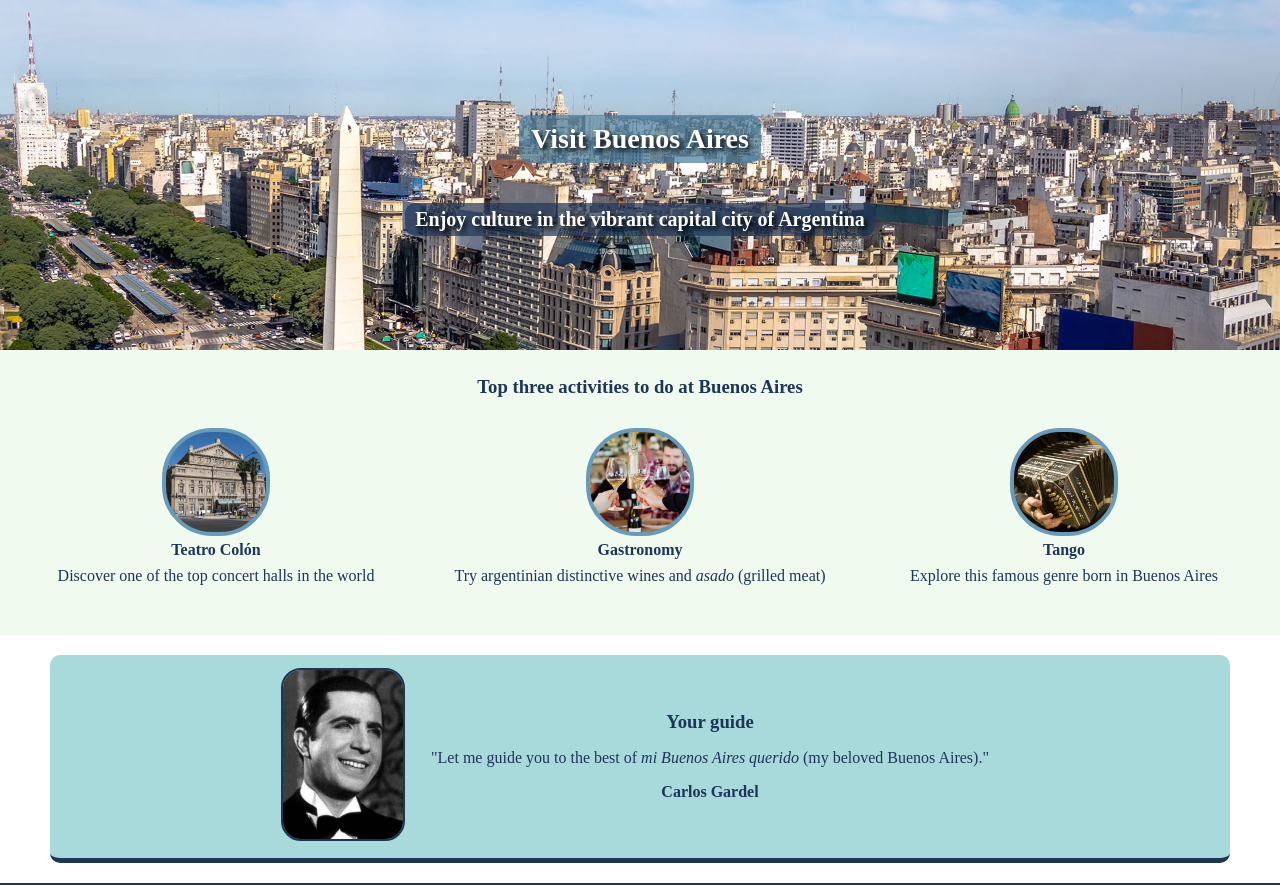
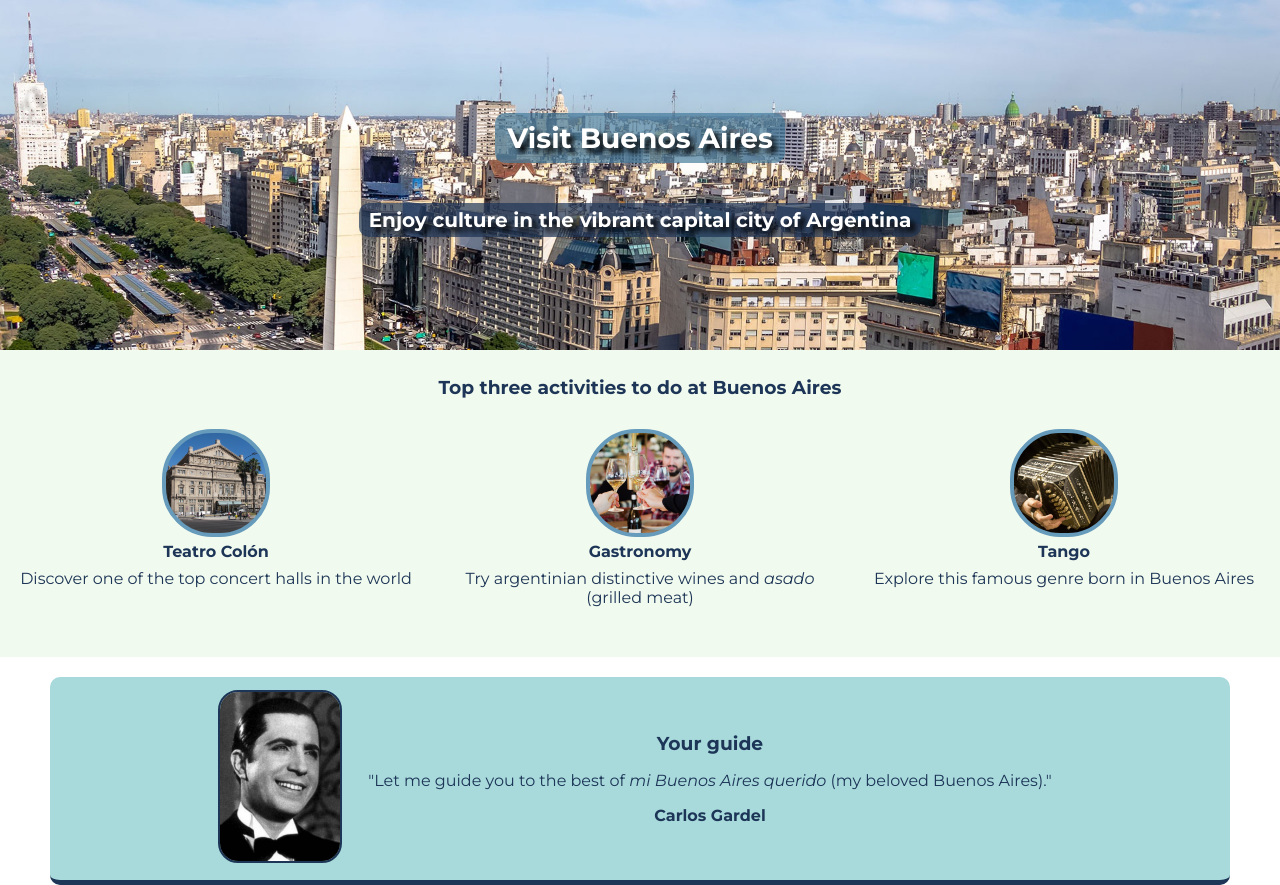
Before and after one commit to jaimegreppi/visit-buenos-aires, a website built with Vite: page index.html in a window 1280 px wide. Shown: the top 885 px of the page. Built offline with nearby package versions, Linux system fonts and the light colour scheme.

Commit message:
Update font in styles.css
Changed default font for Montserrat font-family.

```diff
--- a/styles.css
+++ b/styles.css
@@ -11,6 +11,7 @@ DARK BLUE: #1D3557
 body {
     margin: 0;
     text-align: center;
+    font-family: "Montserrat", sans-serif;
 }
 
 #hero {
@@ -22,7 +23,7 @@ body {
     justify-content: center;
     align-items: center;
     color: white;
-    text-shadow: 3px 3px 5px black;
+    text-shadow: 5px 5px 5px black;
 }
 
 h1 {
```
